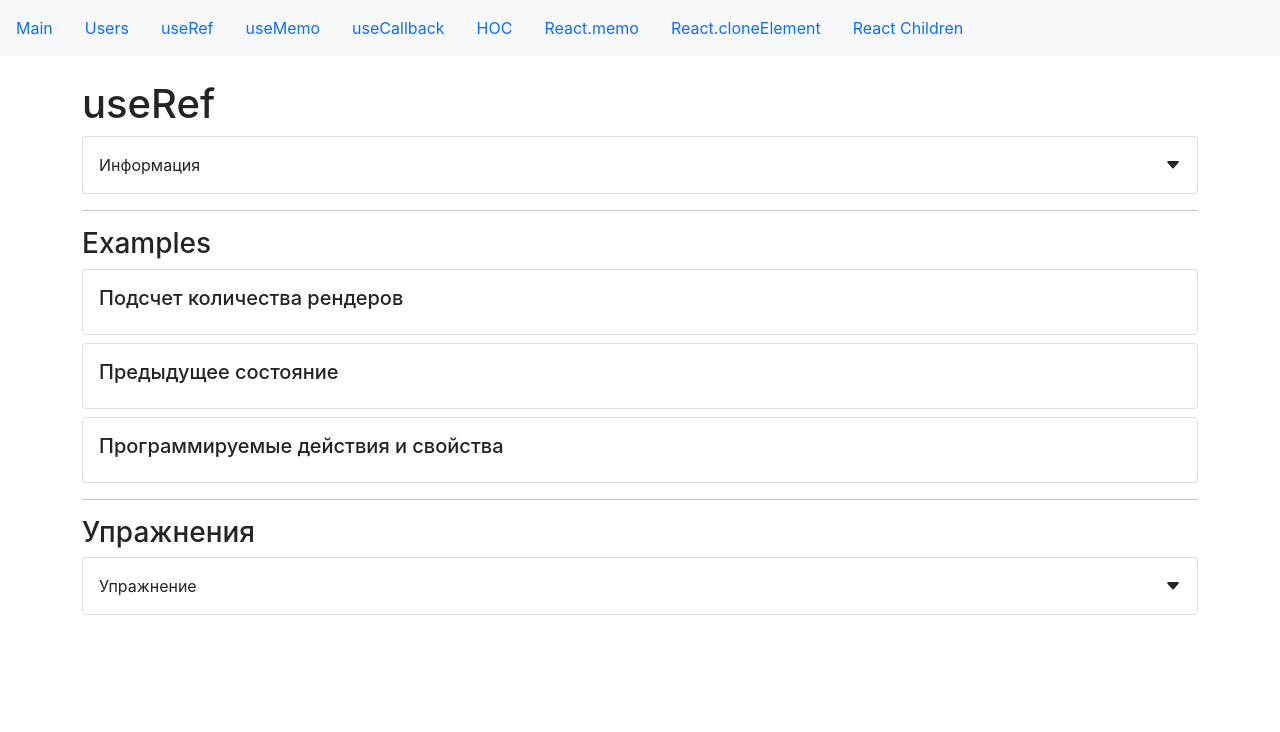
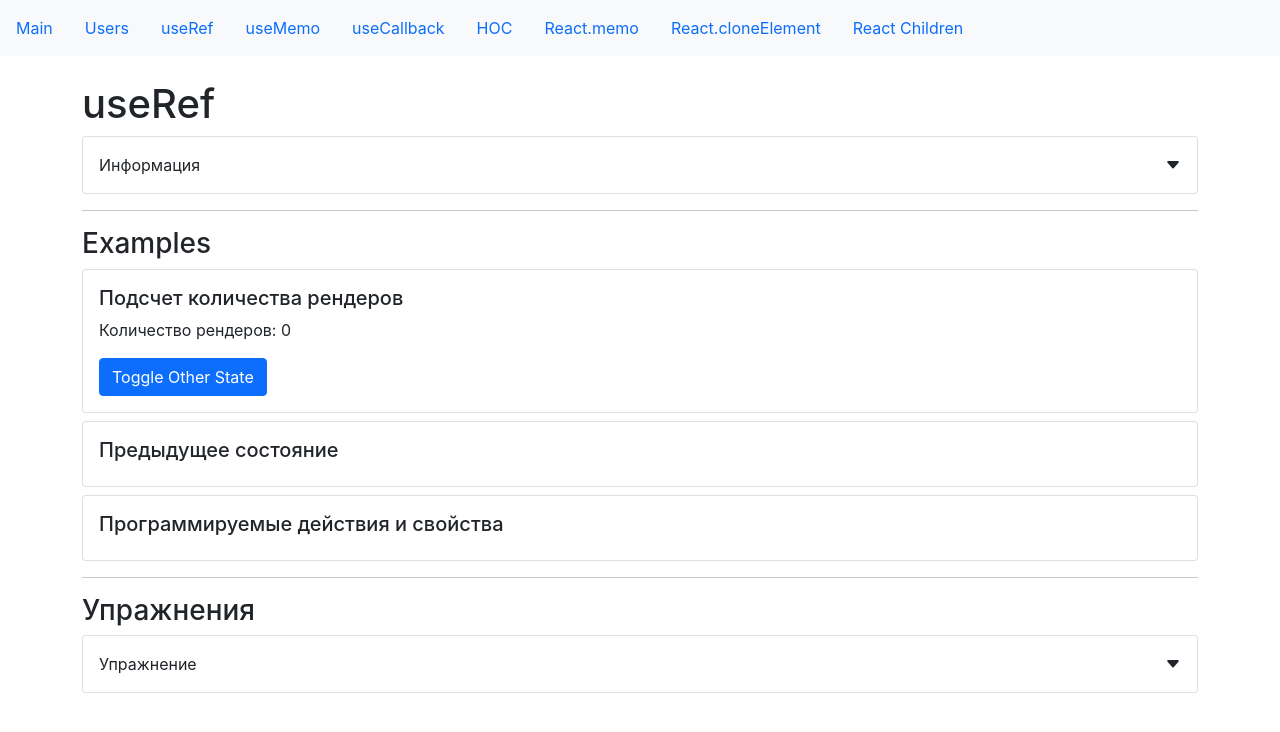
Before and after one commit to AndrewPerepelkin/extended-hooks, a React (Create React App) app: page /useRef in a window 1280 px wide. Shown: the top 732 px of the page. Built offline with nearby package versions, Linux system fonts and the light colour scheme.

Commit message:
feat: added render counter example

```diff
--- a/src/app/components/examples/useRef/renderCount.jsx
+++ b/src/app/components/examples/useRef/renderCount.jsx
@@ -1,10 +1,28 @@
-import React from "react";
+import React, { useRef, useState, useEffect } from "react";
 import CardWrapper from "../../common/Card";
 import SmallTitle from "../../common/typografy/smallTitle";
 const RenderCountExample = () => {
+    const renderCount = useRef(0);
+    const [otherState, setOtherState] = useState(false);
+
+    const toggleOtherStateHandler = () => {
+        setOtherState(!otherState);
+    };
+
+    useEffect(() => {
+        renderCount.current++;
+    });
+
     return (
         <CardWrapper>
             <SmallTitle>Подсчет количества рендеров</SmallTitle>
+            <p>Количество рендеров: {renderCount.current}</p>
+            <button
+                className="btn btn-primary"
+                onClick={toggleOtherStateHandler}
+            >
+                Toggle Other State
+            </button>
         </CardWrapper>
     );
 };
```
